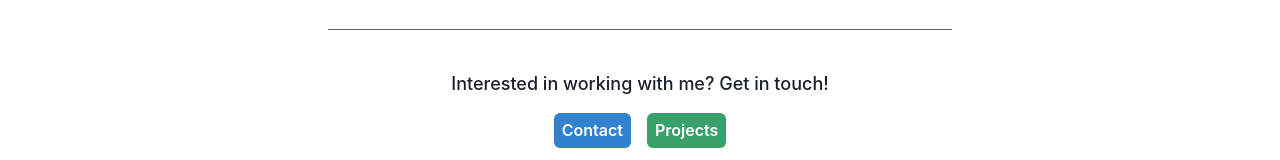
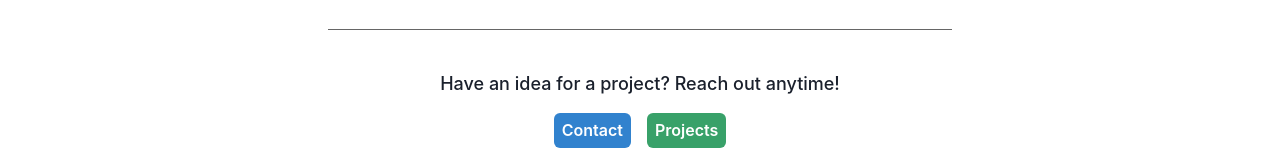
Before and after one commit to jacklion710/jacobleone-tech-portfolio, a Next.js app: page /Services in a window 1280 px wide. Shown: the part 763-923 px from the top of the page. Built offline with nearby package versions, Linux system fonts and the light colour scheme.

Commit message:
Changed the call to action phrase

```diff
--- a/pages/Services.tsx
+++ b/pages/Services.tsx
@@ -85,7 +85,7 @@ import {
 
                     <VStack mt={10} spacing={4} alignItems="center">
                         <Text fontSize="lg" textAlign="center" fontWeight="medium">
-                            Interested in working with me? Get in touch!
+                            Have an idea for a project? Reach out anytime!
                         </Text>
                         <Flex>
                             <Button colorScheme="blue" size="med" as={Link} href="/Contact" mr={4} padding={2}>
```
